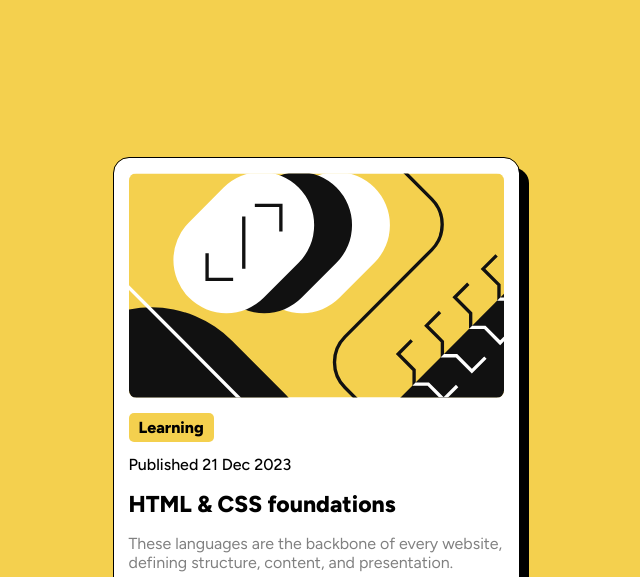
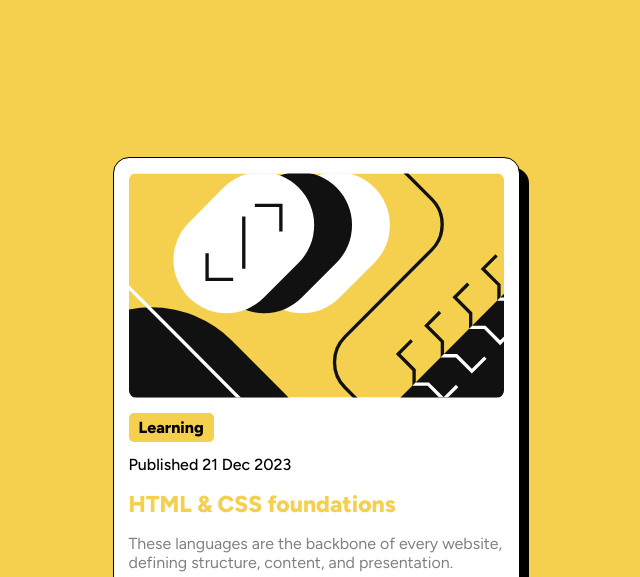
Before and after one commit to Cropsii/Blog-preview-card, a plain HTML site: page index.html in a window 1280 px wide. In both pictures the pointer is over the element "HTML & CSS foundations". Shown: the top 577 px of the page, without its empty margins (324-964 px from the left). Drawn offline with Linux system fonts and the light colour scheme.

Commit message:
Update style.css

```diff
--- a/style.css
+++ b/style.css
@@ -43,6 +43,7 @@ p {
 }
 
 .found {
+    transition: ease-in-out 0.15s;
     font-size: 23px;
     font-weight: 800;
 }
@@ -61,3 +62,6 @@ p {
     margin: 10px;
     font-weight: 800;
 }
+.found:hover {
+    color: var(--yel);
+}
```
